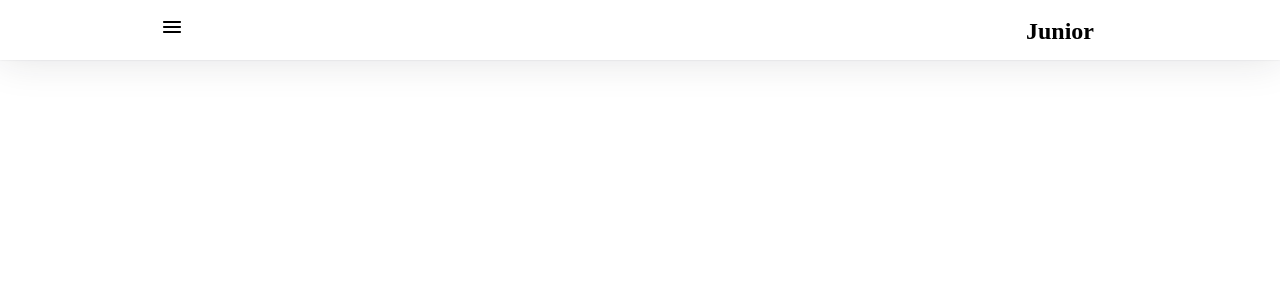
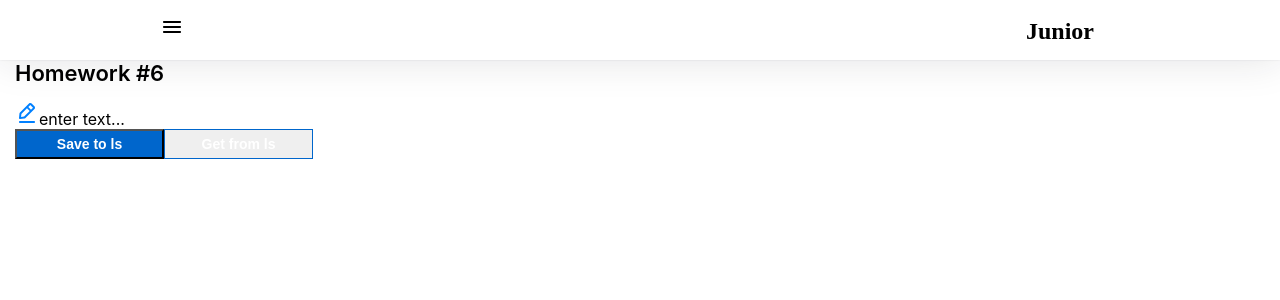
Before and after one commit to katsiarynalashcheuskaya/autotest-homeworks, a React (Create React App) app: page /#/junior in a window 1280 px wide. Shown: the top 300 px of the page. Built offline with nearby package versions, Linux system fonts and the light colour scheme.

Commit message:
homework 6 was done

```diff
--- a/src/s1-main/App.tsx
+++ b/src/s1-main/App.tsx
@@ -5,10 +5,6 @@ import HW5 from '../s2-homeworks/hw05/HW5'
 function App() {
     return (
         <div className={s.App}>
-            {/*<HW1/>
-            <HW2/>
-            <HW3/>
-            <HW4/>*/}
             <HW5/>
         </div>
     )
--- a/src/s2-homeworks/hw05/pages/Junior.tsx
+++ b/src/s2-homeworks/hw05/pages/Junior.tsx
@@ -1,5 +1,5 @@
 import React from 'react'
-// import HW6 from '../../hw06/HW6'
+import HW6 from '../../hw06/HW6'
 // import HW7 from '../../hw07/HW7'
 // import HW8 from '../../hw08/HW8'
 // import HW9 from '../../hw09/HW9'
@@ -7,7 +7,7 @@ import React from 'react'
 function Junior() {
     return (
         <div id={'hw5-page-junior'}>
-            {/*<HW6 />*/}
+            <HW6 />
             {/*<HW7 />*/}
             {/*<HW8 />*/}
             {/*<HW9 />*/}
--- a/src/s2-homeworks/hw06/HW6.tsx
+++ b/src/s2-homeworks/hw06/HW6.tsx
@@ -18,7 +18,7 @@ const HW6 = () => {
         saveState<string>('hw6-editable-span-value', value)
     }
     const restore = () => {
-        // делают студенты
+        setValue('')
 
     }
 
--- a/src/s2-homeworks/hw06/common/c4-SuperEditableSpan/SuperEditableSpan.tsx
+++ b/src/s2-homeworks/hw06/common/c4-SuperEditableSpan/SuperEditableSpan.tsx
@@ -2,6 +2,7 @@ import React, {
     DetailedHTMLProps,
     InputHTMLAttributes,
     HTMLAttributes,
+    KeyboardEvent,
     useState,
 } from 'react'
 import s from './SuperEditableSpan.module.css'
@@ -42,13 +43,16 @@ const SuperEditableSpan: React.FC<SuperEditableSpanType> = (
 
     const onEnterCallback = () => {
         // выключить editMode при нажатии Enter // делают студенты
+        /*setEditMode(!editMode)*/
+        onEnter?.();
+        setEditMode(!editMode)
 
-        onEnter?.()
     }
     const onBlurCallback = (e: React.FocusEvent<HTMLInputElement>) => {
         // выключить editMode при нажатии за пределами инпута // делают студенты
 
         onBlur?.(e)
+        setEditMode(!editMode)
     }
     const onDoubleClickCallBack = (
         e: React.MouseEvent<HTMLSpanElement, MouseEvent>
@@ -56,6 +60,8 @@ const SuperEditableSpan: React.FC<SuperEditableSpanType> = (
         // включить editMode при двойном клике // делают студенты
 
         onDoubleClick?.(e)
+        setEditMode(!editMode)
+
     }
 
     const spanClassName = s.span
```
